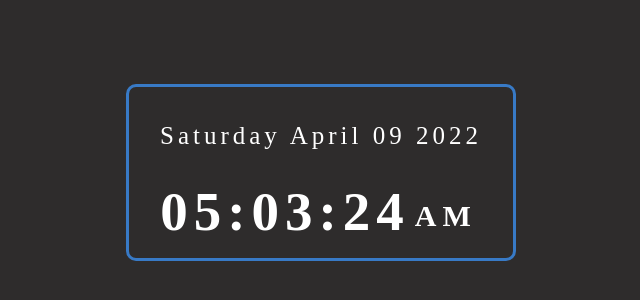
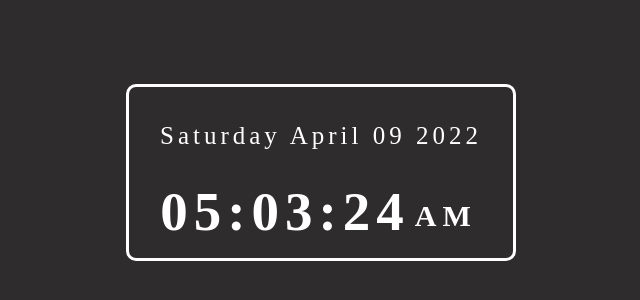
Before and after one commit to Najeeb-joya/Digital_Clock, a plain HTML site: page index.html in a window 1280 px wide. Shown: the part 228-528 px from the top of the page, without its empty margins (319-959 px from the left). Drawn offline with Linux system fonts and the light colour scheme.

Commit message:
change main-div border color to white

```diff
--- a/style.css
+++ b/style.css
@@ -14,7 +14,7 @@ body{
 
 .main_time{
 
-    border: 3px solid rgb(56, 122, 198);
+    border: 3px solid white;
     width: 390px;
     border-radius: 10px;
     padding: 15px 10px;
@@ -25,8 +25,10 @@ body{
 .main_time:hover{
     background-color:rgb(56, 122, 198);
     box-shadow: 0 0 30px rgb(56, 122, 198);
+    border: 3px solid rgb(56, 122, 198);
+    width: 430px;
+}
 
-}
 .date{
     font-size: 25px;
     margin-top: 20px;
```
